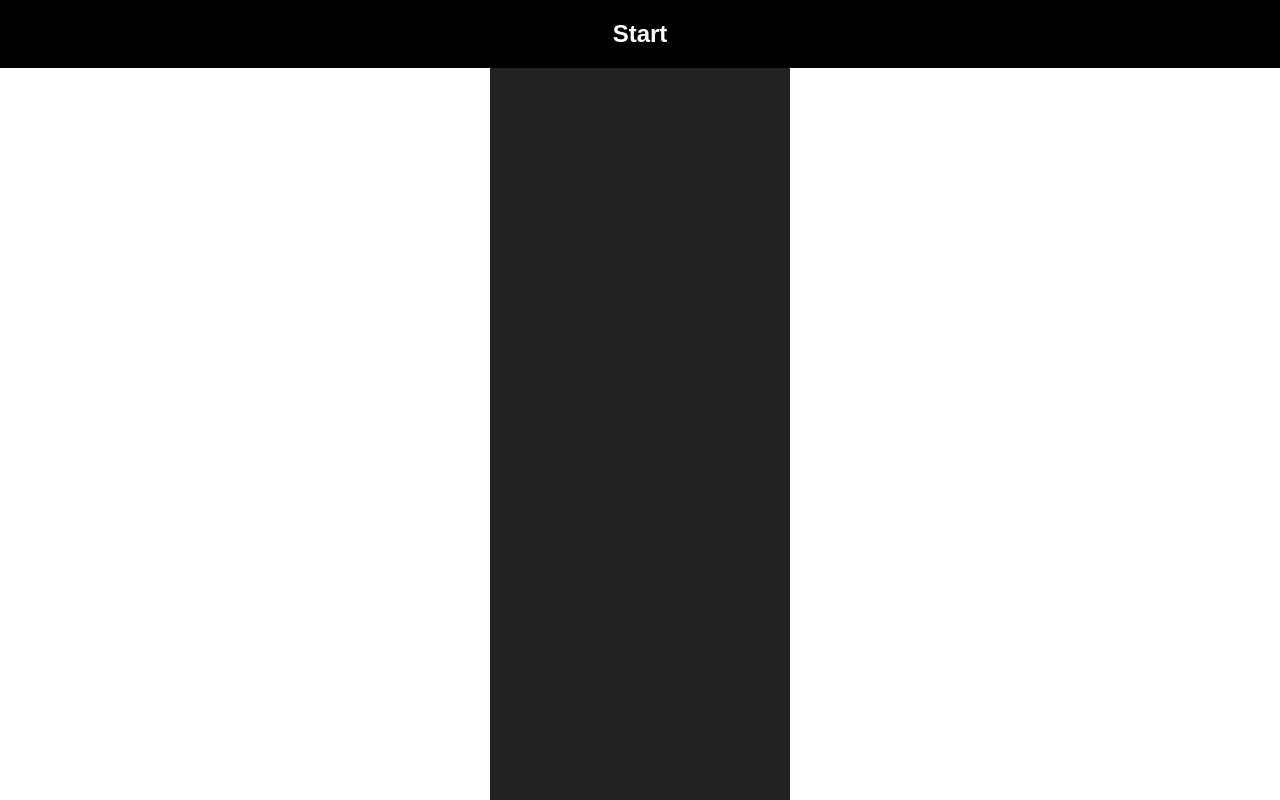
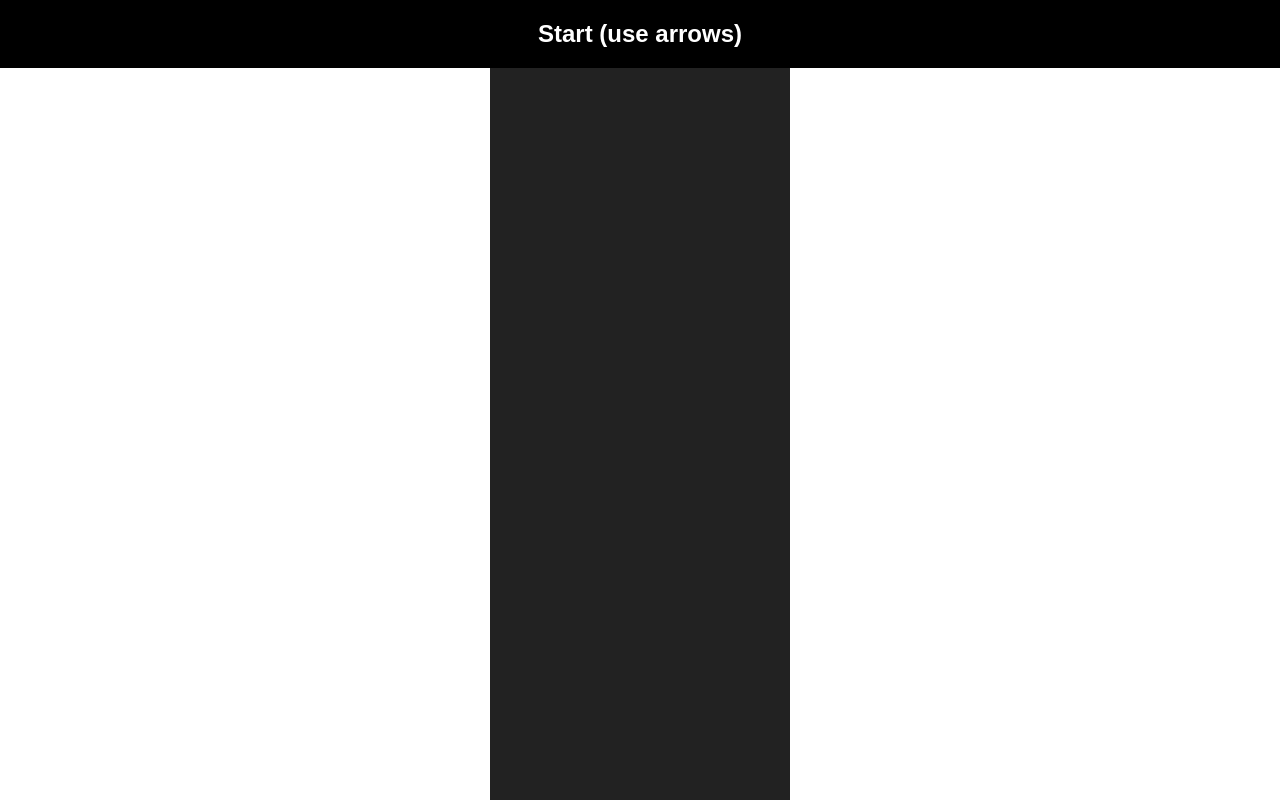
Before and after one commit to gotoroho/glo, a plain HTML site: page index.html in a window 1280 px wide. Drawn offline with Linux system fonts and the light colour scheme.

Commit message:
comment for arrows

```diff
--- a/index.html
+++ b/index.html
@@ -13,7 +13,7 @@
 	</div>
 
 	<div class="game">
-		<div class="start">Start</div>
+		<div class="start">Start (use arrows)</div>
 		<div class="levelSelect hide">
 			<div class="level level1">Легко</div>
 			<div class="level level2">Средне</div>
```
